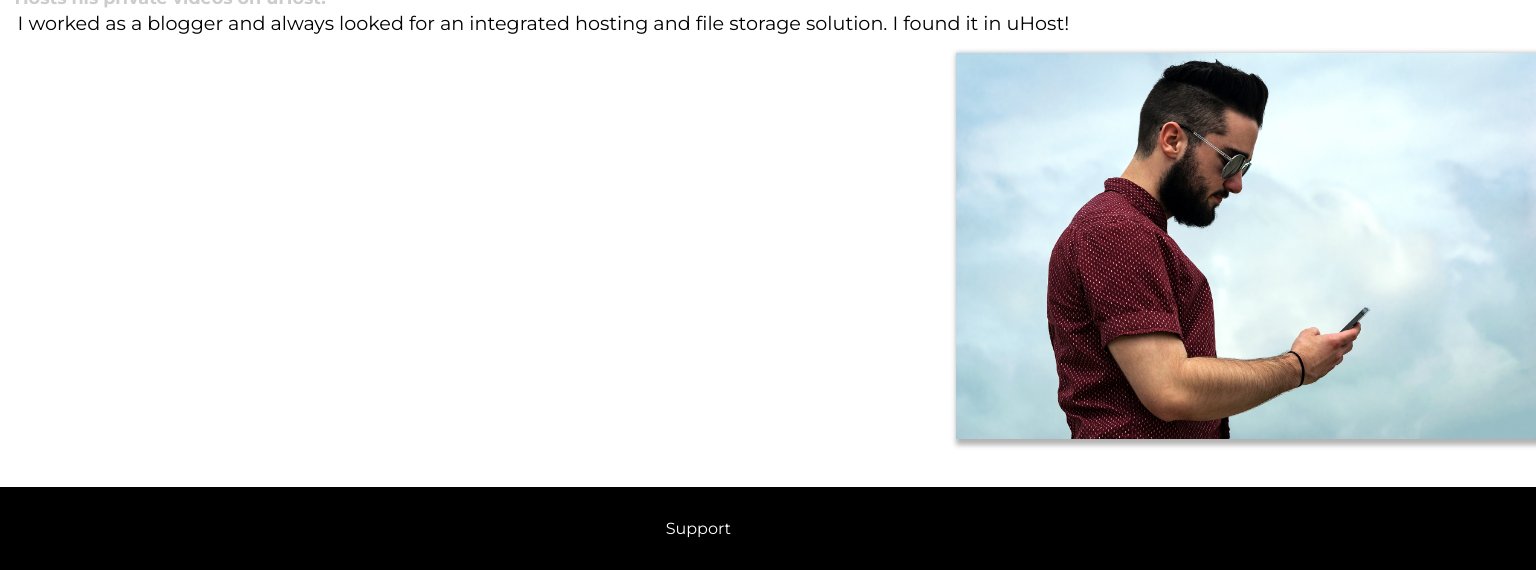
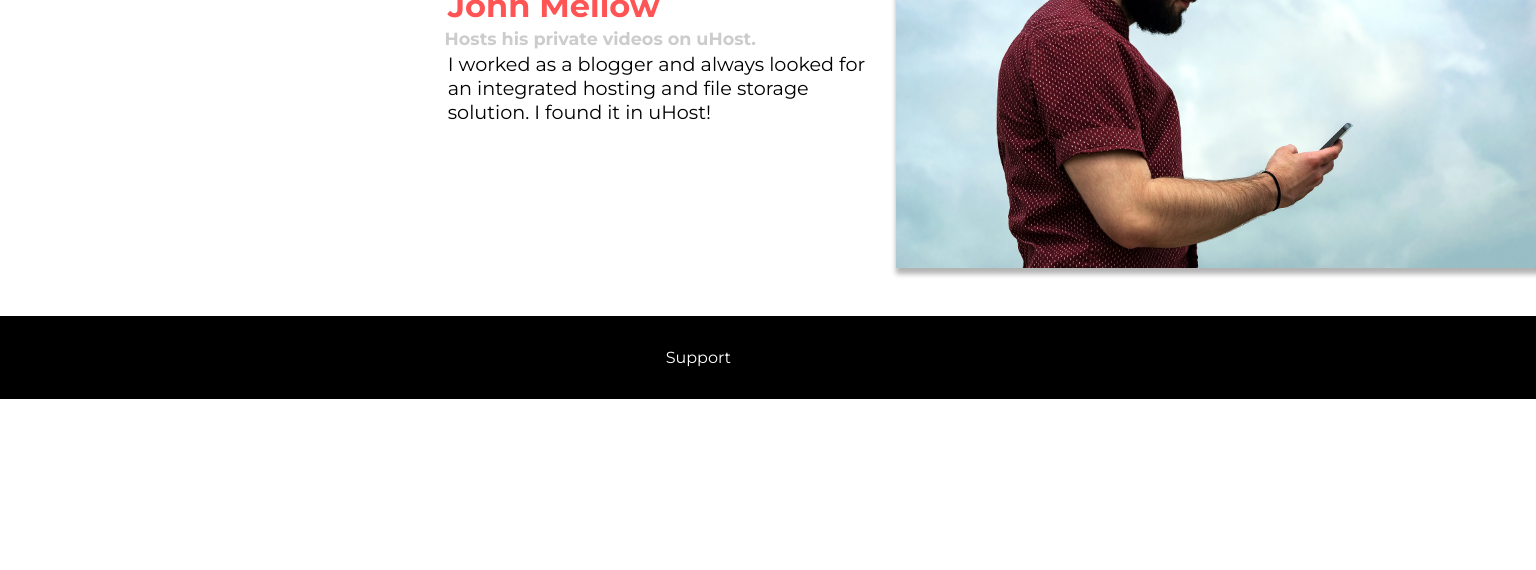
Before and after one commit to mdakibdargahi/CSS-practice, a plain HTML site: page customers/index.html in a window 1536 px wide. Shown: the part 729-1299 px from the top of the page. After the commit the page ends 1128 px from the top, so only its background shows below. Drawn offline with Linux system fonts and the light colour scheme.

Commit message:
added more html and css and js

```diff
--- a/customers/customers.css
+++ b/customers/customers.css
@@ -13,8 +13,8 @@
 }
 
 .testimonial__image-container {
-  width: 65%;
-  max-width: 580px;
+  /* width: 65%; */
+  max-width: 40rem;
   /* display: inline-block; */
   /* vertical-align: middle; */
   box-shadow: 3px 3px 5px 3px rgba(0, 0, 0, 0.3);
@@ -70,7 +70,8 @@
 @media (min-width: 40rem) {
   .testimonial {
     /* font-size: 1.2rem; */
-    margin: 3rem 0;
+    margin: 3rem auto;
+    min-width: 1500px;
   }
 
   .testimonial__image-container {
@@ -80,4 +81,9 @@
     vertical-align: middle;
     /* box-shadow: 3px 3px 5px 3px rgba(0, 0, 0, 0.3); */
   }
+  .testimonial__info {
+    display: inline-block;
+    vertical-align: middle;
+    width: 30%;
+  }
 }
--- a/packages/packages.css
+++ b/packages/packages.css
@@ -88,3 +88,22 @@ main {
 #premium .package__subtitle {
   color: #bbb;
 }
+@media (min-width: 40rem) {
+  .testimonial {
+    /* font-size: 1.2rem; */
+    margin: 3rem auto;
+    min-width: 1500px;
+  }
+}
+@media (min-width: 1500px) {
+  .package {
+    border-left: 4px solid #0e4f1f;
+  }
+  #free {
+    border-right: 4px solid #0e4f1f;
+  }
+  #free:hover,
+  #free:active {
+    border-right-color: #ff5454;
+  }
+}
```
